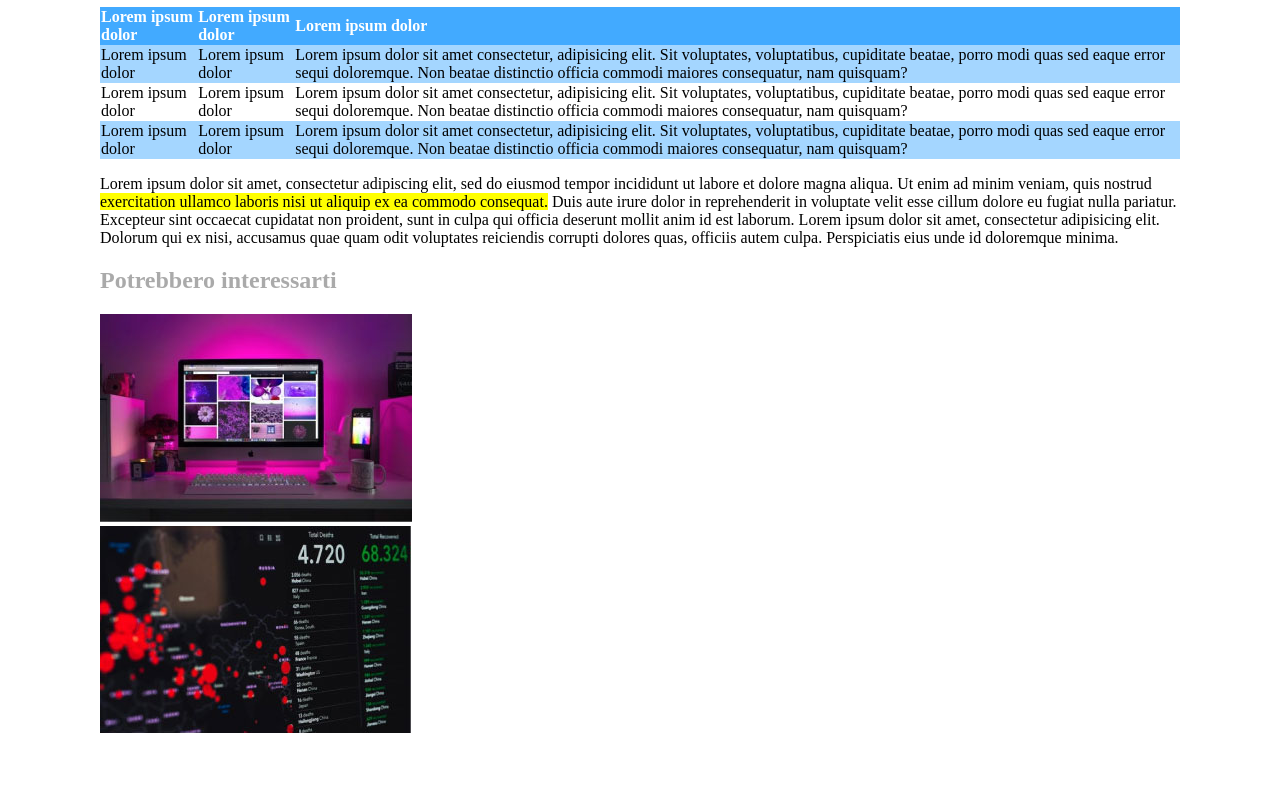
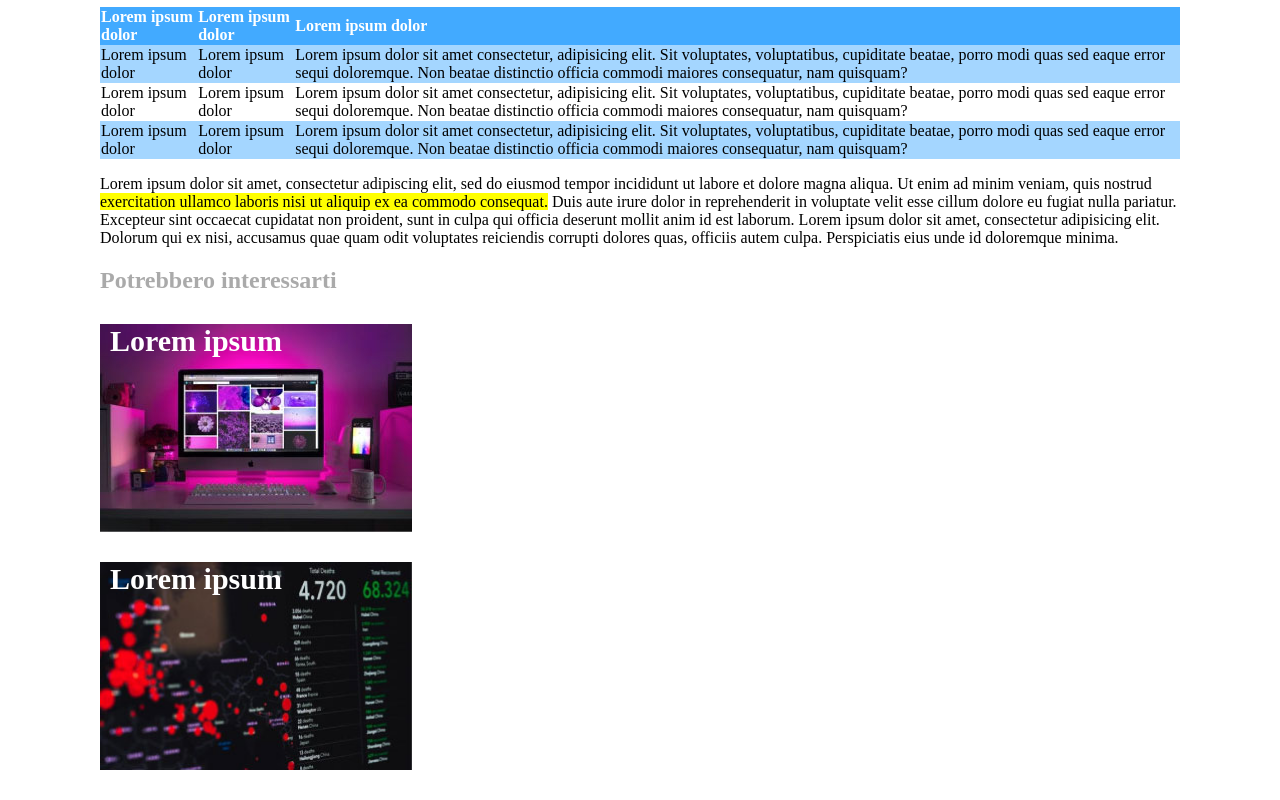
Before and after one commit to GabrieleLombard01/html-css-booleaner, a plain HTML site: page index.html in a window 1280 px wide. Shown: the part 904-1704 px from the top of the page. Before the commit the page ends 1671 px from the top, so only its background shows below. Drawn offline with Linux system fonts and the light colour scheme.

Commit message:
definitive edition v1.3

```diff
--- a/CSS/style.css
+++ b/CSS/style.css
@@ -10,6 +10,11 @@ figure{
 ul{
     padding-inline-start: 0;
     list-style-position: inside;
+}
+h3{
+    padding-left: 10px;
+    font-size: 30px;
+    color: white;
 }
 .inline{
     text-align: start;
@@ -53,6 +58,8 @@ thead{
     height: 50px;
     width: 200px;
     margin-top: 25px;
+    max-width: 1080px;
+    margin: 30px auto;
 }
 h2{
     text-align: left;
@@ -62,9 +69,19 @@ h2{
 th{
     text-align: left;
 }
-b{
-   width: 50px;
-}
 table{
     border-collapse: collapse;
 }
+.title_lorem{
+    height: 208px;
+    width: 312px;
+    background-image: url('../img/monitor.jpg');
+    background-size: cover;
+
+}
+.title_lorem2{
+    height: 208px;
+    width: 312px;
+    background-image: url('../img/graph.jpg');
+    background-size: cover;
+}
--- a/index.html
+++ b/index.html
@@ -96,9 +96,12 @@
         <!--Footer e ultime immagini-->
         <footer>
             <h2>Potrebbero interessarti</h2>
-                <img src="img/monitor.jpg" alt="monitor">
-                <br>
-                <img src="img/graph.jpg" alt="graph">
+            <div class="title_lorem">
+                <span><h3>Lorem ipsum</h3></span>
+            </div>
+            <div class="title_lorem2">
+                <span><h3>Lorem ipsum</h3></span>
+            </div>
         </footer>
     </div>
 </body>
```
